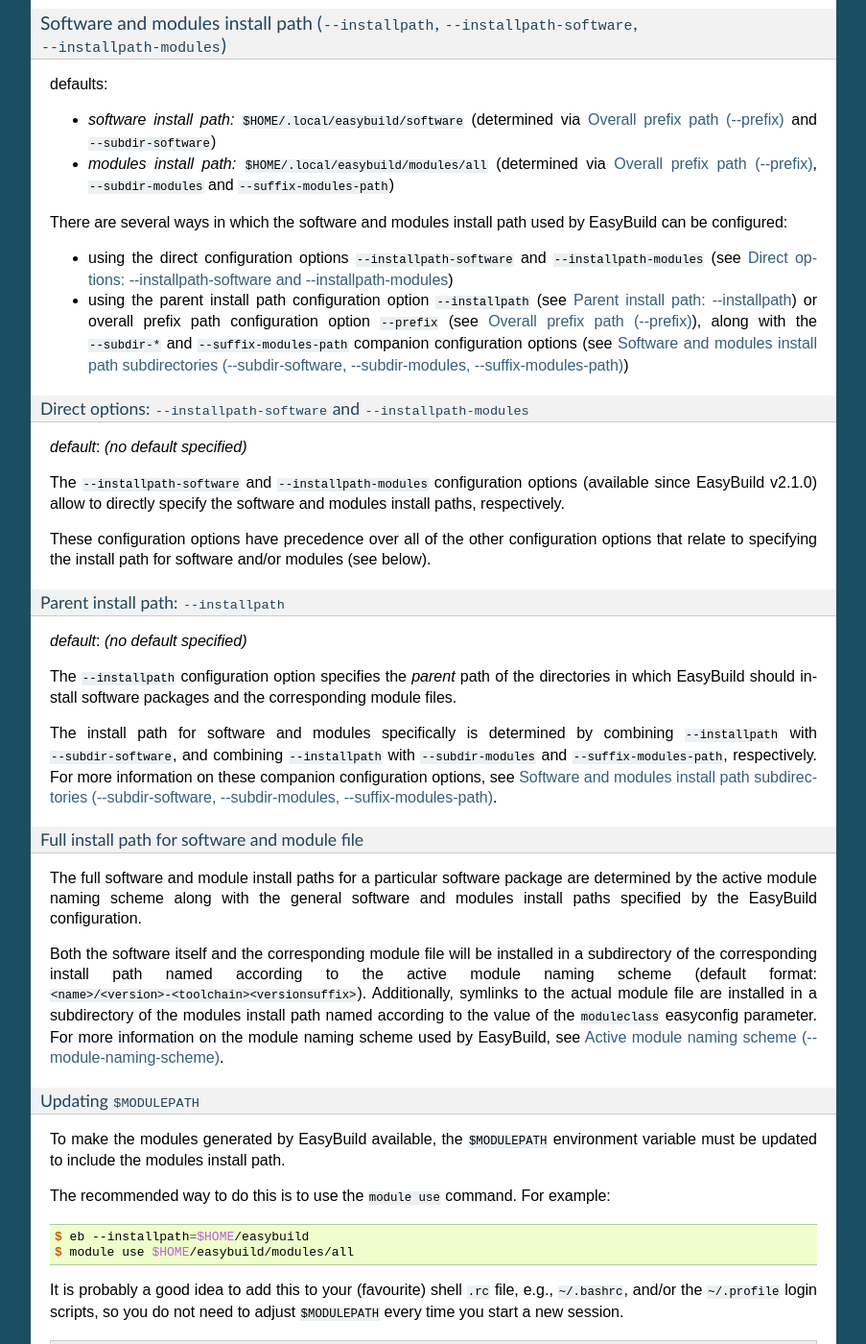
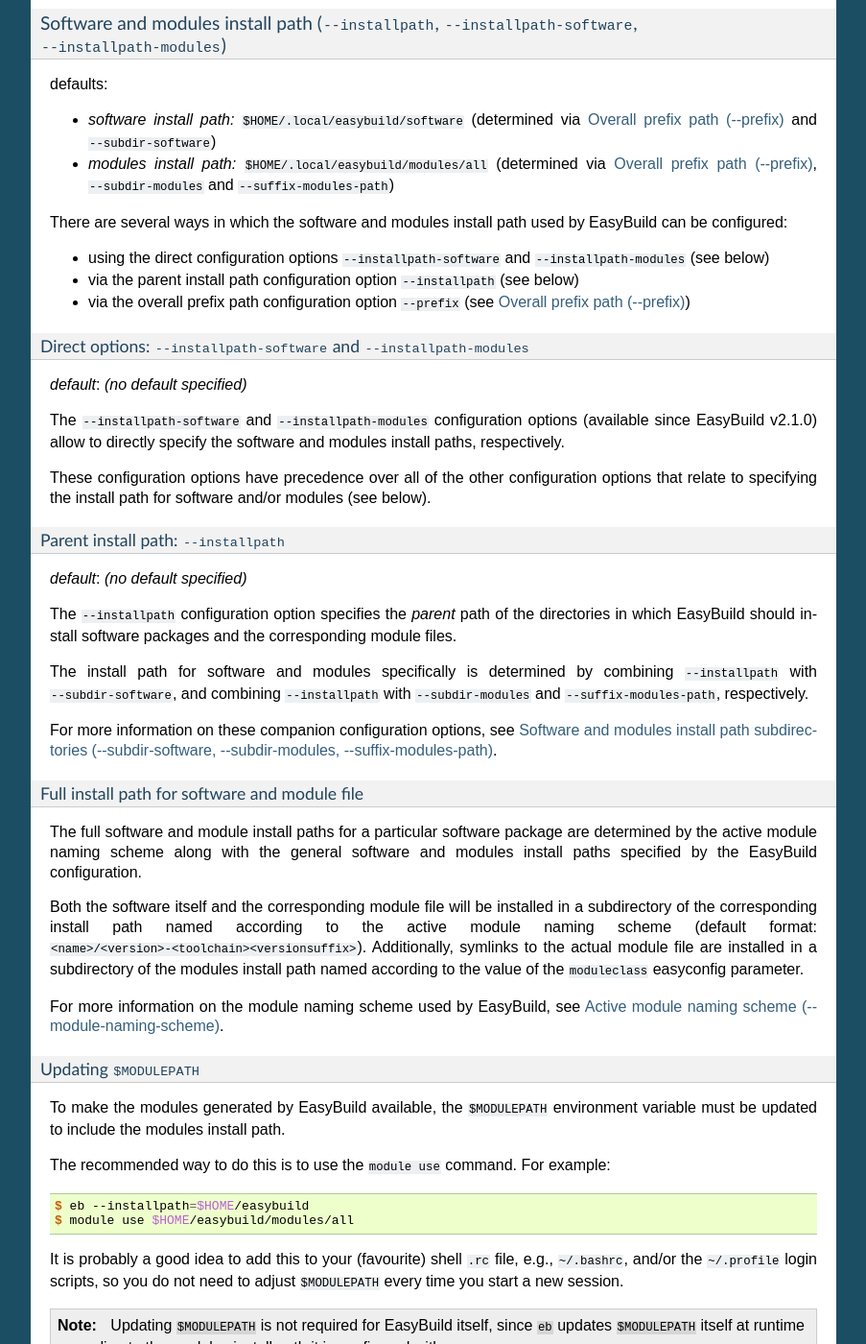
Before and after one commit to easybuilders/easybuild, a Sphinx documentation site: the page built from docs/Configuration.rst, in a window 1280 px wide and 1400 px high, scrolled down 5427 px. Shown: the whole window at 96% size, without its empty margins (198-1101 px from the left). Built offline with Sphinx 7.4.7, drawn with Linux system fonts in a browser that asks for light colours; some of the changed text lies outside the part shown.

Commit message:
final tweaks

```diff
--- a/docs/Configuration.rst
+++ b/docs/Configuration.rst
@@ -349,11 +349,9 @@
 
 There are several ways in which the software and modules install path used by EasyBuild can be configured:
 
-* using the direct configuration options ``--installpath-software`` and ``--installpath-modules`` (see
-  :ref:`installpath_direct_options`)
-* using the parent install path configuration option ``--installpath`` (see :ref:`parent_installpath`) or overall
-  prefix path configuration option ``--prefix`` (see :ref:`prefix`), along with the ``--subdir-*`` and
-  ``--suffix-modules-path`` companion configuration options (see :ref:`installpath_subdirs`)
+* using the direct configuration options ``--installpath-software`` and ``--installpath-modules`` (see below)
+* via the parent install path configuration option ``--installpath`` (see below)
+* via the overall prefix path configuration option ``--prefix`` (see :ref:`prefix`)
 
 .. _installpath_direct_options:
 
@@ -381,7 +379,9 @@
 
 The install path for software and modules specifically is determined by combining ``--installpath`` with
 ``--subdir-software``, and combining ``--installpath`` with ``--subdir-modules`` and ``--suffix-modules-path``,
-respectively. For more information on these companion configuration options, see :ref:`installpath_subdirs`.
+respectively.
+
+For more information on these companion configuration options, see :ref:`installpath_subdirs`.
 
 Full install path for software and module file
 ++++++++++++++++++++++++++++++++++++++++++++++
@@ -394,6 +394,7 @@
 ``<name>/<version>-<toolchain><versionsuffix>``).
 Additionally, symlinks to the actual module file are installed in a subdirectory of the modules install path
 named according to the value of the ``moduleclass`` easyconfig parameter.
+
 For more information on the module naming scheme used by EasyBuild, see :ref:`module_naming_scheme`.
 
 Updating ``$MODULEPATH``
```
Also changed, not shown: other parts of docs/Configuration.rst (+3 -3 lines).
